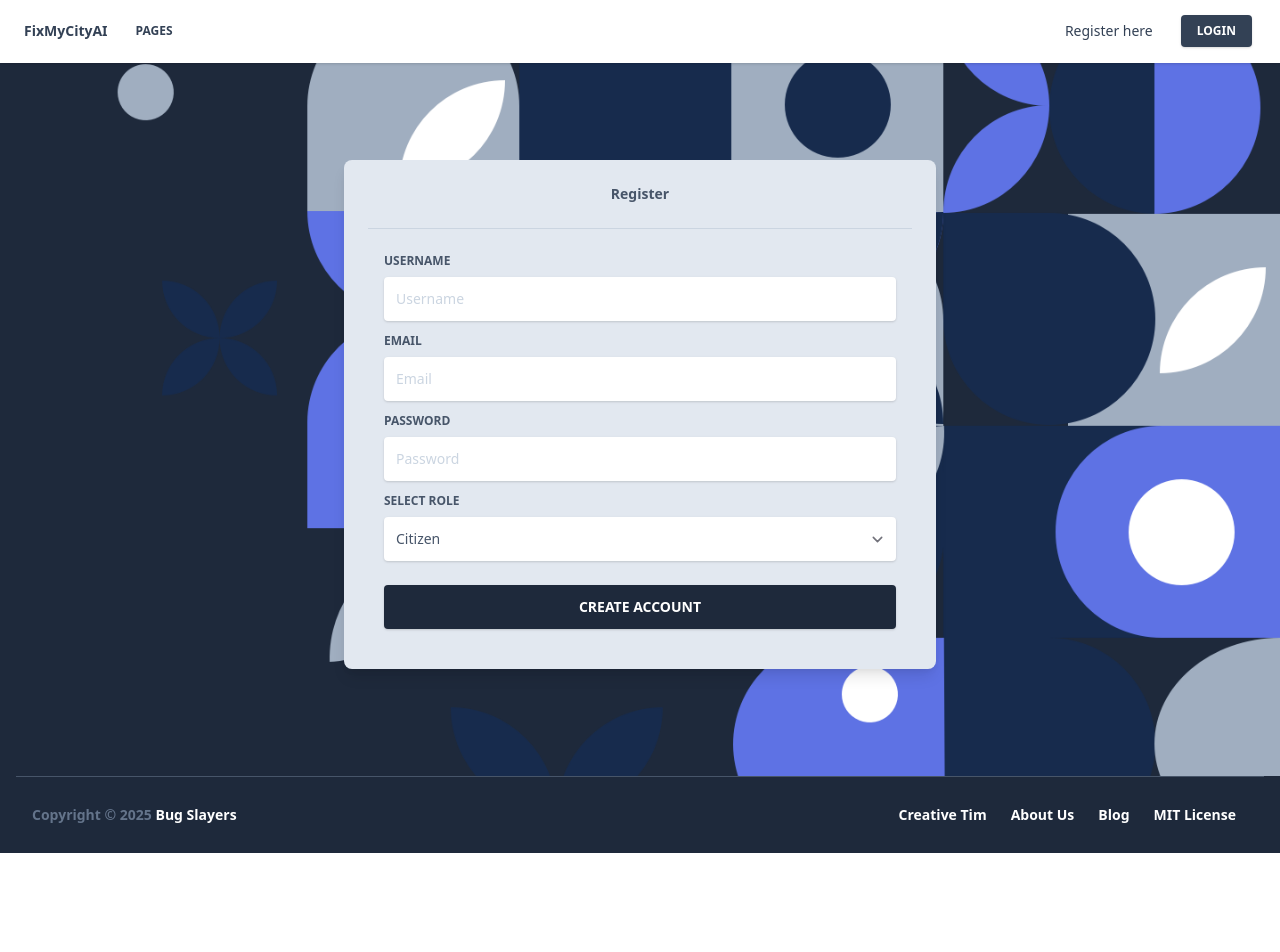
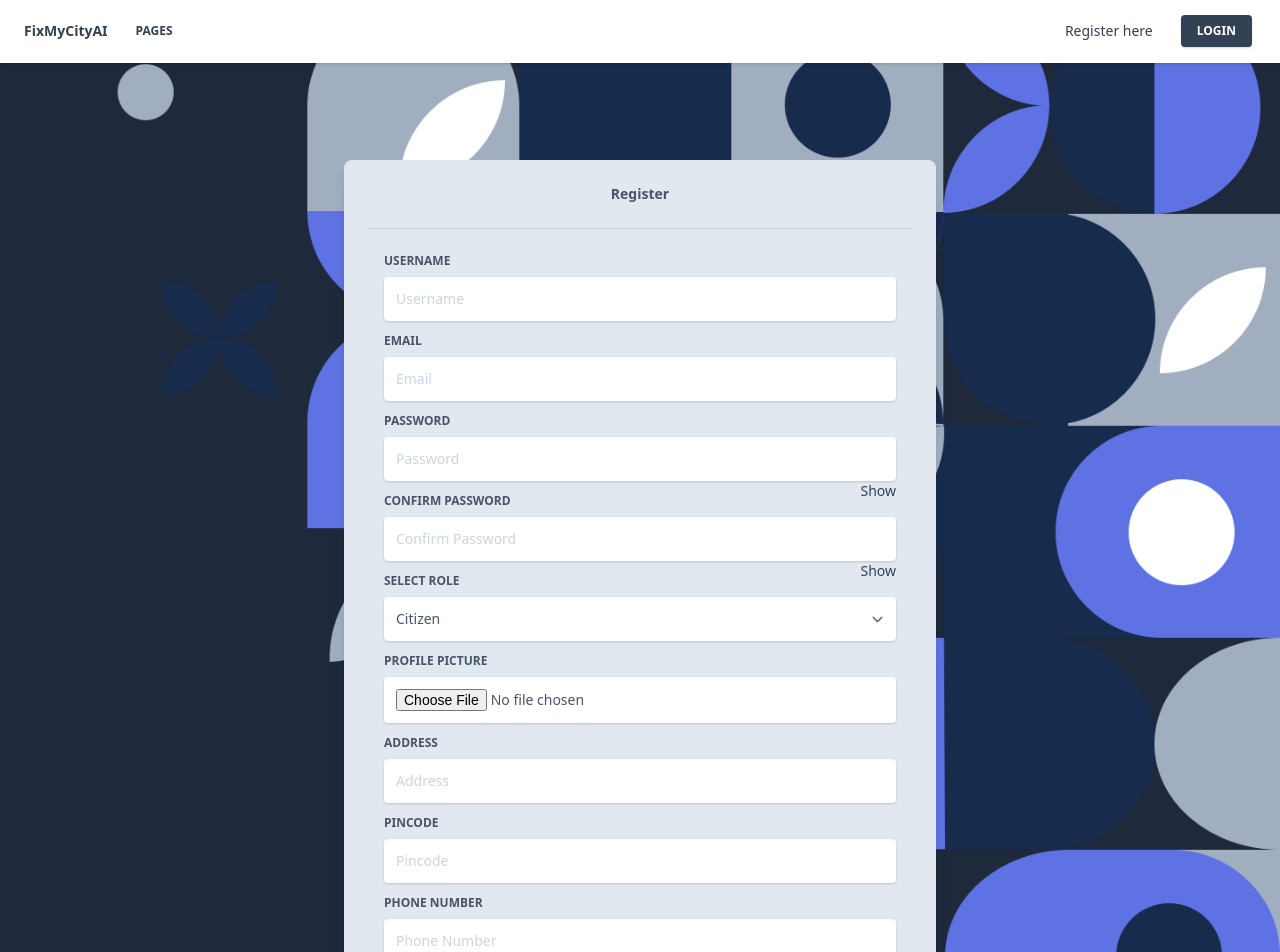
Before and after one commit to 31Srishy/FixMyCityAI, a Next.js app in the folder frontend/: page /auth/register in a window 1280 px wide. Shown: the top 952 px of the page. Before the commit the page ends 853 px from the top, so only its background shows below. Built offline with nearby package versions, Linux system fonts and the light colour scheme.

Commit message:
Added additional fields for registration

```diff
--- a/frontend/pages/auth/register.js
+++ b/frontend/pages/auth/register.js
@@ -7,28 +7,60 @@ export default function Register() {
     username: "",
     email: "",
     password: "",
-    role: "", // Default role
+    confirmPassword: "", // New field for confirming password
+    role: "citizen", // Default role
+    profile_pic: null,
+    address: "",
+    pincode: "",
+    phoneno: "",
   });
 
   const [error, setError] = useState(null);
+  const [showPassword, setShowPassword] = useState(false); // State to toggle password visibility
+  const [showConfirmPassword, setShowConfirmPassword] = useState(false); // State to toggle confirm password visibility
 
   const handleChange = (e) => {
-    setFormData({ ...formData, [e.target.name]: e.target.value });
+    const { name, value, files } = e.target;
+    if (name === "profile_pic") {
+      setFormData({ ...formData, [name]: files[0] });
+    } else {
+      setFormData({ ...formData, [name]: value });
+    }
   };
 
   const handleRegister = async () => {
+    if (formData.password !== formData.confirmPassword) {
+      setError("Passwords do not match");
+      return;
+    }
+
     try {
+      const formDataToSend = new FormData();
+      for (const key in formData) {
+        if (key !== "confirmPassword") { // Exclude confirmPassword from the data sent to the backend
+          formDataToSend.append(key, formData[key]);
+        }
+      }
+
       const response = await fetch("http://127.0.0.1:8000/registration/register/", {
         method: "POST",
-        headers: {
-          "Content-Type": "application/json",
-        },
-        body: JSON.stringify(formData),
+        body: formDataToSend,
       });
 
       if (response.ok) {
         alert("Registration successful!");
-        setFormData({ username: "", email: "", password: "", role: "" }); // Reset form
+        setFormData({
+          username: "",
+          email: "",
+          password: "",
+          confirmPassword: "",
+          role: "citizen",
+          profile_pic: null,
+          address: "",
+          pincode: "",
+          phoneno: "",
+        }); // Reset form
+        setError(null);
       } else {
         const data = await response.json();
         setError(data.message || "Registration failed");
@@ -86,17 +118,48 @@ export default function Register() {
                     <label className="block uppercase text-blueGray-600 text-xs font-bold mb-2">
                       Password
                     </label>
+                    <div className="relative">
                       <input
-                      type="password"
+                        type={showPassword ? "text" : "password"} // Toggle password visibility
                         name="password"
                         value={formData.password}
                         onChange={handleChange}
                         className="border-0 px-3 py-3 placeholder-blueGray-300 text-blueGray-600 bg-white rounded text-sm shadow focus:outline-none focus:ring w-full"
                         placeholder="Password"
                       />
+                      <button
+                        type="button"
+                        onClick={() => setShowPassword(!showPassword)}
+                        className="absolute inset-y-0 right-0 pr-3 flex items-center text-sm leading-5"
+                      >
+                        {showPassword ? "Hide" : "Show"}
+                      </button>
+                    </div>
                   </div>
 
-                  {/* Role Dropdown */}
+                  <div className="relative w-full mb-3">
+                    <label className="block uppercase text-blueGray-600 text-xs font-bold mb-2">
+                      Confirm Password
+                    </label>
+                    <div className="relative">
+                      <input
+                        type={showConfirmPassword ? "text" : "password"} // Toggle confirm password visibility
+                        name="confirmPassword"
+                        value={formData.confirmPassword}
+                        onChange={handleChange}
+                        className="border-0 px-3 py-3 placeholder-blueGray-300 text-blueGray-600 bg-white rounded text-sm shadow focus:outline-none focus:ring w-full"
+                        placeholder="Confirm Password"
+                      />
+                      <button
+                        type="button"
+                        onClick={() => setShowConfirmPassword(!showConfirmPassword)}
+                        className="absolute inset-y-0 right-0 pr-3 flex items-center text-sm leading-5"
+                      >
+                        {showConfirmPassword ? "Hide" : "Show"}
+                      </button>
+                    </div>
+                  </div>
+
                   <div className="relative w-full mb-3">
                     <label className="block uppercase text-blueGray-600 text-xs font-bold mb-2">
                       Select Role
@@ -109,8 +172,63 @@ export default function Register() {
                     >
                       <option value="citizen">Citizen</option>
                       <option value="authority">Authority</option>
+                      {/* <option valu
+                      e="admin">Admin</option> */}
+                    </select>
+                  </div>
 
-                    </select>
+                  <div className="relative w-full mb-3">
+                    <label className="block uppercase text-blueGray-600 text-xs font-bold mb-2">
+                      Profile Picture
+                    </label>
+                    <input
+                      type="file"
+                      name="profile_pic"
+                      onChange={handleChange}
+                      className="border-0 px-3 py-3 placeholder-blueGray-300 text-blueGray-600 bg-white rounded text-sm shadow focus:outline-none focus:ring w-full"
+                    />
+                  </div>
+
+                  <div className="relative w-full mb-3">
+                    <label className="block uppercase text-blueGray-600 text-xs font-bold mb-2">
+                      Address
+                    </label>
+                    <input
+                      type="text"
+                      name="address"
+                      value={formData.address}
+                      onChange={handleChange}
+                      className="border-0 px-3 py-3 placeholder-blueGray-300 text-blueGray-600 bg-white rounded text-sm shadow focus:outline-none focus:ring w-full"
+                      placeholder="Address"
+                    />
+                  </div>
+
+                  <div className="relative w-full mb-3">
+                    <label className="block uppercase text-blueGray-600 text-xs font-bold mb-2">
+                      Pincode
+                    </label>
+                    <input
+                      type="text"
+                      name="pincode"
+                      value={formData.pincode}
+                      onChange={handleChange}
+                      className="border-0 px-3 py-3 placeholder-blueGray-300 text-blueGray-600 bg-white rounded text-sm shadow focus:outline-none focus:ring w-full"
+                      placeholder="Pincode"
+                    />
+                  </div>
+
+                  <div className="relative w-full mb-3">
+                    <label className="block uppercase text-blueGray-600 text-xs font-bold mb-2">
+                      Phone Number
+                    </label>
+                    <input
+                      type="text"
+                      name="phoneno"
+                      value={formData.phoneno}
+                      onChange={handleChange}
+                      className="border-0 px-3 py-3 placeholder-blueGray-300 text-blueGray-600 bg-white rounded text-sm shadow focus:outline-none focus:ring w-full"
+                      placeholder="Phone Number"
+                    />
                   </div>
 
                   <div className="text-center mt-6">
```
Also changed, not shown: 1 other file (tests, documents, lock files or other folders). Lines whose indentation alone changed are shown as unchanged.
